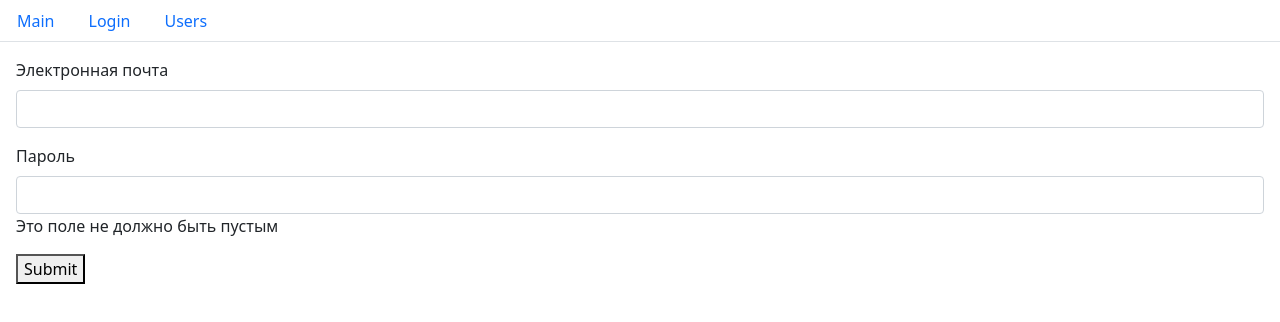
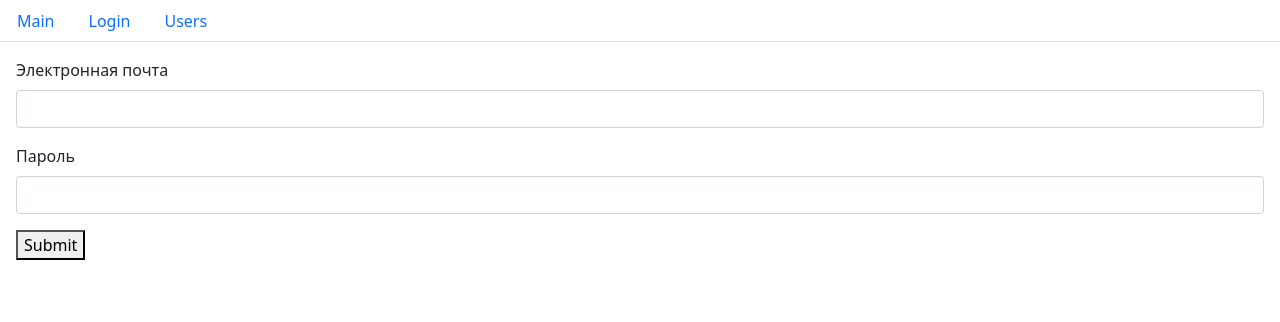
Before and after one commit to ine-nk/fs1, a React (Create React App) app: page /login in a window 1280 px wide. Shown: the top 322 px of the page. Built offline with nearby package versions, Linux system fonts and the light colour scheme.

Commit message:
changed useState(errors, setErrors) in login.jsx

```diff
--- a/src/layouts/login.jsx
+++ b/src/layouts/login.jsx
@@ -4,7 +4,7 @@ import { validator } from '../utils/validator'
 
 const Login = () => {
   const [data, setData] = useState({ email: '', password: '' })
-  const [error, setErrors] = useState({})
+  const [errors, setErrors] = useState({})
   const handleChange = ({ target }) => {
     setData((prevState) => ({ ...prevState, [target.name]: target.value }))
   }
@@ -43,14 +43,14 @@ const Login = () => {
       name='email'
       value={ data.email }
       onChange={ handleChange }
-      error={ error.email } />
+      errors={ errors.email } />
     <TextField
       label='Пароль'
       type='password'
       name='password'
       value={ data.password }
       onChange={ handleChange }
-      error={ error.password }
+      errors={ errors.password }
     />
     <button type='submit'>Submit</button>
   </form>
```
